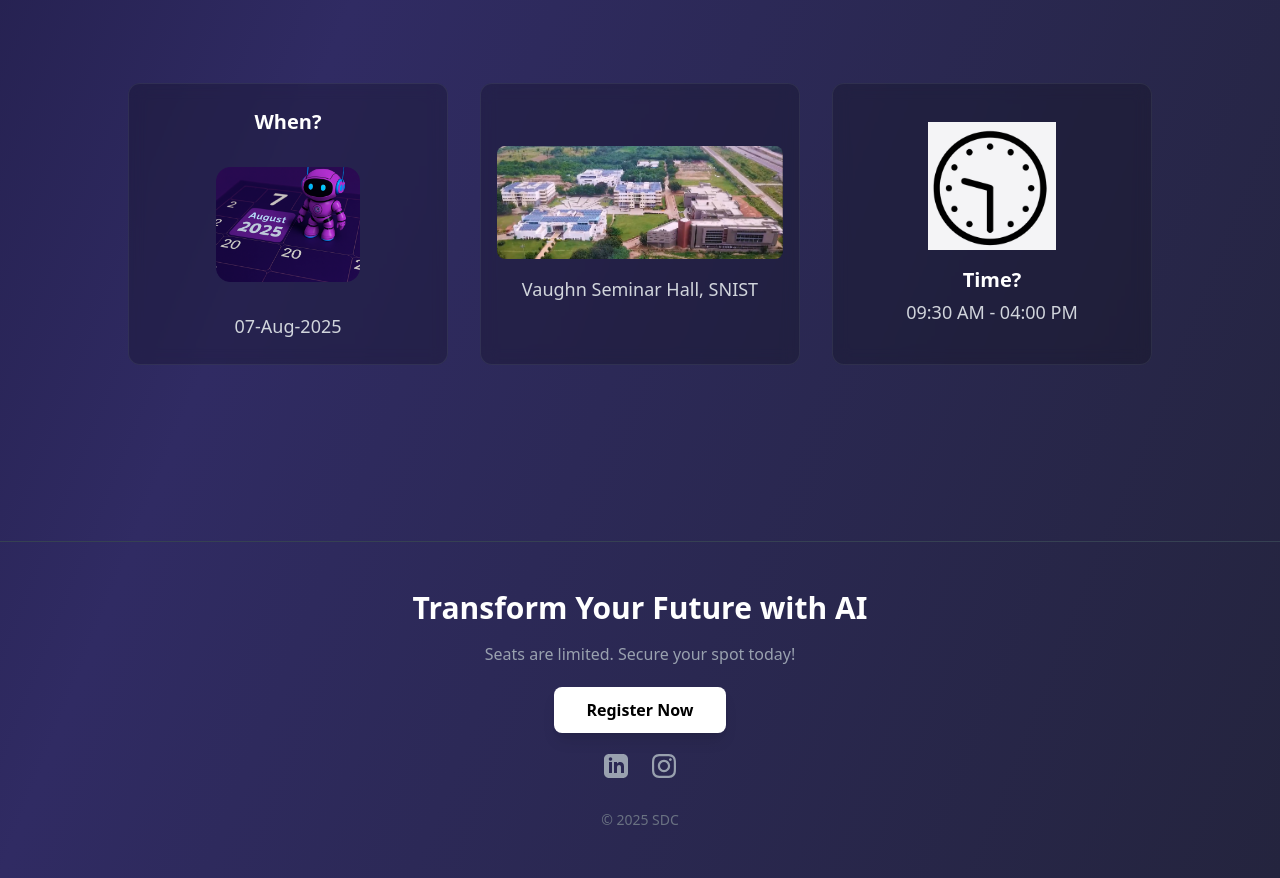
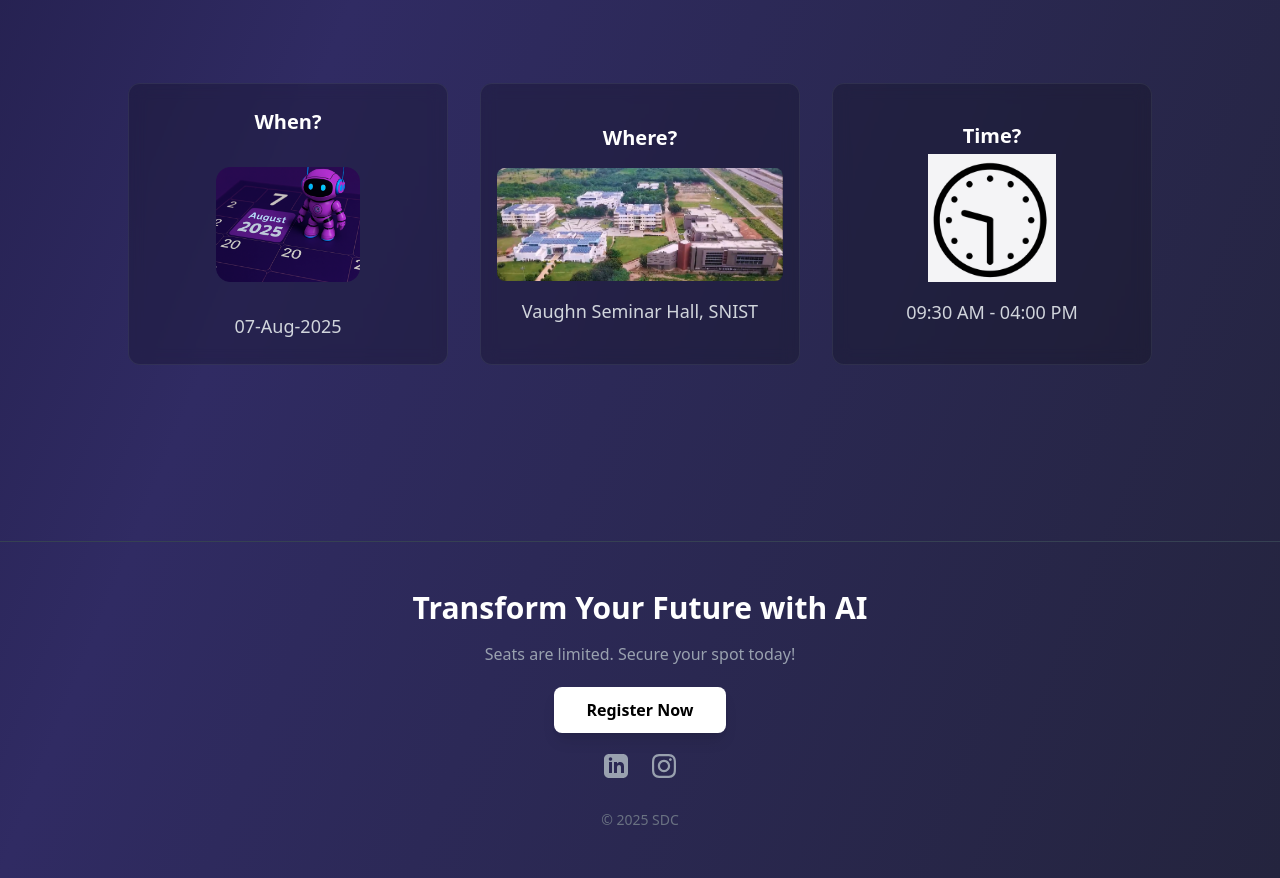
Before and after one commit to sdc-snist/sdc-web, a React (Vite) app: page /aiagent in a window 1280 px wide. Shown: the part 2300-3178 px from the top of the page. Built offline with nearby package versions, Linux system fonts and the light colour scheme.

Commit message:
chore: change event data

```diff
--- a/src/components/Events/AiEvent.jsx
+++ b/src/components/Events/AiEvent.jsx
@@ -329,6 +329,7 @@
         </div>
         <div className="flex flex-col items-center justify-center p-4 bg-black/20 backdrop-blur-sm border border-gray-500/20 rounded-xl h-full">
           {/* Make the image fill the width and maintain its aspect ratio */}
+          <h3 className="text-xl font-bold text-white mb-4">Where?</h3>
           <img
             src={vag} // your image variable
             alt="Vaughn Seminar Hall, SNIST"
@@ -343,6 +344,7 @@
     - We give it a specific size to make it prominent.
     - 'mb-4' adds space between the icon and the text.
   */}
+          <h3 className="text-xl font-bold text-white mb-1">Time?</h3>
           <img
             src={time}
             alt="Clock icon"
@@ -350,7 +352,6 @@
           />
 
           {/* The heading */}
-          <h3 className="text-xl font-bold text-white mb-1">Time?</h3>
 
           {/* The time range */}
           <p className="text-lg text-gray-300">09:30 AM - 04:00 PM</p>
```
